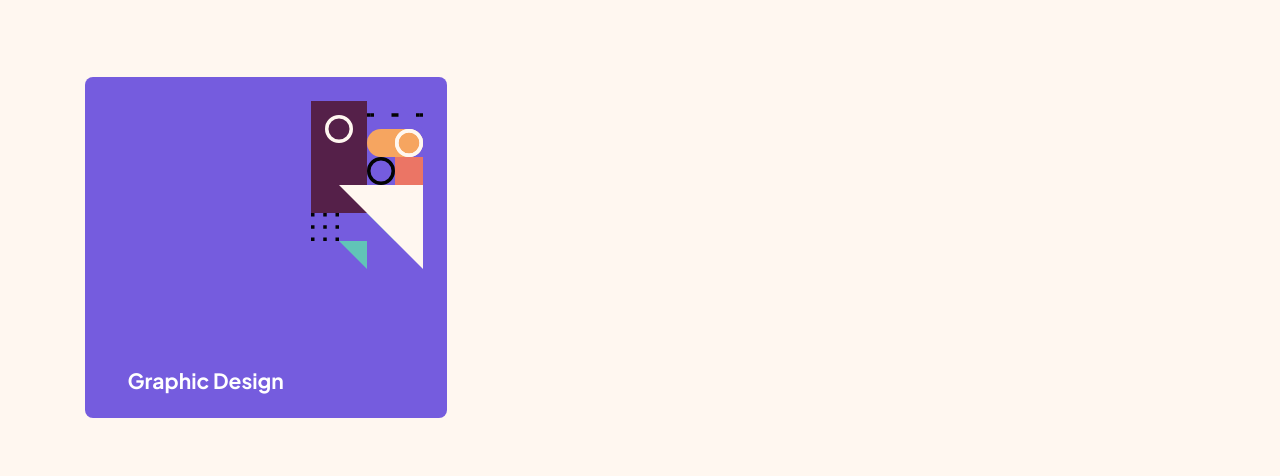
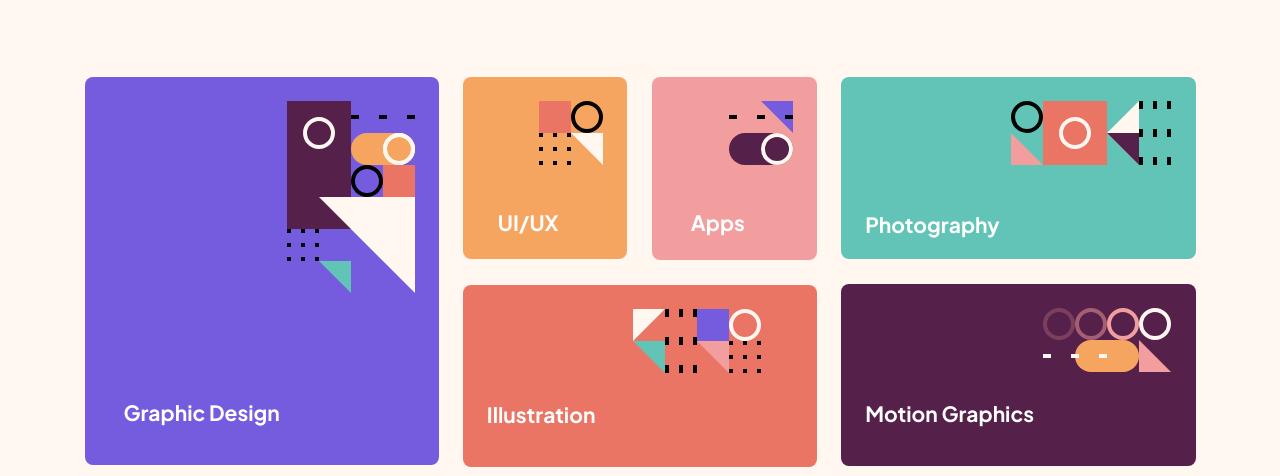
Before and after one commit to KwameWilson/Single-page-design-portfolio-20231114T161425Z-001, a plain HTML site: page index.html in a window 1280 px wide. Shown: the part 324-800 px from the top of the page. Drawn offline with Linux system fonts and the light colour scheme.

Commit message:
Finished project

```diff
--- a/css/style.css
+++ b/css/style.css
@@ -7,6 +7,7 @@
 }
 
 body {
+    color: #fff;
     background: #FFF7F0;
     font-family: "Plus Jakarta Sans";
     font-size: 18px;
@@ -50,6 +51,7 @@ header {
 }
 
 header h1 {
+    color: #030303;
     font-size: 56px;
     font-style: normal;
     font-weight: 700;
@@ -69,27 +71,117 @@ header h4 {
 
 section.grid {
     display: grid;
-    grid-template-columns: 1fr 2fr;
+    grid-template-columns: repeat(3, 1fr);
     gap: 24px;
     margin-bottom: 136px;
 }
-
 
 .graphic-design {
     background: #755CDE;
     color: #fff;
     padding: 24px;
     border-radius: 8px;
+    height: 388px;
 }
 
 .graphic-design span {
     display: inline-block;
-    margin-bottom: 94px;
-    margin-left: 202px;
+    margin-bottom: 102px;
+    margin-left: 178px;
 }
 
 .graphic-design h3 {
     margin-right: 120px;
+}
+
+.nested__grid-middle {
+    display: grid;
+    grid-template-columns: repeat(2, 1fr);
+    gap: 25px;
+}
+
+.nested__grid-middle .ui {
+    background: #F6A560;
+    padding: 24px;
+    border-radius: 8px;
+
+}
+
+.ui,
+.apps,
+.ill,
+.photo,
+.mog {
+    height: 182px;
+}
+
+.ui span,
+.app span {
+    margin-left: 52px;
+    margin-bottom: 40px;
+}
+
+.ui h3,
+.app h3 {
+    margin-right: 34px;
+}
+
+.nested__grid-middle .app {
+    background: #F39E9E;
+    padding: 24px;
+    border-radius: 8px;
+}
+
+.photo {
+    background: #61C4B7;
+    padding: 24px;
+    border-radius: 8px;
+    text-align: left;
+}
+
+.photo span {
+    margin-left: 146px;
+    margin-bottom: 42px;
+}
+
+.photo h3 {
+    margin-right: 144px;
+}
+
+.nested__grid-right {
+    display: grid;
+    grid-template-columns: 1fr;
+    gap: 24px;
+}
+
+.ill {
+    background: #EB7565;
+    padding: 24px;
+    border-radius: 8px;
+    grid-column: span 2;
+    text-align: left;
+    height: 182px;
+}
+
+.ill span {
+    margin-left: 146px;
+    margin-bottom: 24px;
+}
+
+.ill h3 {
+    margin-right: 144px;
+}
+
+.mog {
+    border-radius: 8px;
+    background: #552049;
+    padding: 24px;
+    text-align: left;
+}
+
+.mog span {
+    margin-left: 178px;
+    margin-bottom: 24px;
 }
 
 .bio-grid {
@@ -161,7 +253,7 @@ section.work {
 .cta {
     display: grid;
     grid-template-columns: 2fr 1fr;
-    gap: 182px;
+    gap: 114px;
     padding: 81px 95px 81px 65px;
     background: #030303;
     color: #fff;
@@ -207,3 +299,8 @@ section.cta h4 {
     font-weight: 500;
     line-height: 28px;
 }
+
+.logo__btn-bottom {
+    width: 1111px;
+    margin: 0px auto 74px;
+}
--- a/index.html
+++ b/index.html
@@ -33,32 +33,34 @@
                         <h3>Graphic Design</h3>
                     </div>
 
-                    <!-- <div class="nested__grid">
-                        <div class="graphic-design">
-                            <span><img src="images/graphic-design.svg" alt=""></span>
+                    <div class="nested__grid-middle">
+                        <div class="ui">
+                            <span><img src="images/ui_ux.svg" alt=""></span>
                             <h3>UI/UX</h3>
                         </div>
 
-                        <div class="graphic-design">
-                            <span><img src="images/graphic-design.svg" alt=""></span>
+                        <div class="app">
+                            <span><img src="images/apps.svg" alt=""></span>
                             <h3>Apps</h3>
                         </div>
 
-                        <div class="graphic-design">
-                            <span><img src="images/graphic-design.svg" alt=""></span>
+                        <div class="ill">
+                            <span><img src="images/illustrations.svg" alt=""></span>
+                            <h3>Illustration</h3>
+                        </div>
+                    </div>
+
+                    <div class="nested__grid-right">
+                        <div class="photo">
+                            <span><img src="images/photography.svg" alt=""></span>
                             <h3>Photography</h3>
                         </div>
 
-                        <div class="graphic-design">
-                            <span><img src="images/graphic-design.svg" alt=""></span>
-                            <h3>Illustration</h3>
-                        </div>
-
-                        <div class="graphic-design">
-                            <span><img src="images/graphic-design.svg" alt=""></span>
+                        <div class="mog">
+                            <span><img src="images/motion_graphics.svg" alt=""></span>
                             <h3>Motion Graphics</h3>
                         </div>
-                    </div> -->
+                    </div>
 
 
                 </section>
@@ -93,7 +95,6 @@
         </section>
 
 
-
         <section class="cta">
             <div>
                 <h2>Book a call with me</h2>
@@ -106,7 +107,19 @@
         </section>
 
 
+        <section class="logo__btn-bottom">
+            <div class="logo-btn">
 
+                <div class="logo">
+                    <span><img src="images/logo.svg" alt=""></span>
+                </div>
+
+                <div class="btn">
+                    <span><a href="#">Free Consultation</a></span>
+                </div>
+
+            </div>
+        </section>
 
 </body>
 </html>
```
Lines whose indentation alone changed are shown as unchanged.
